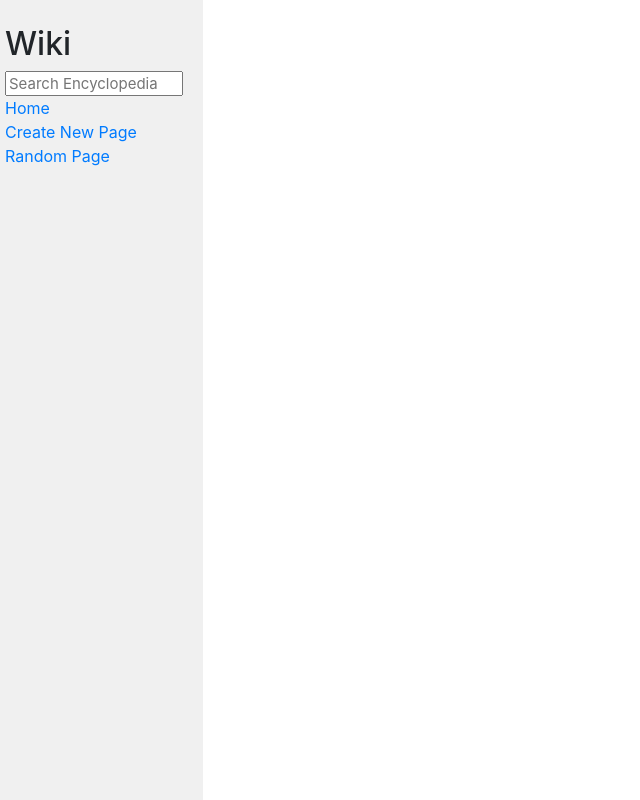
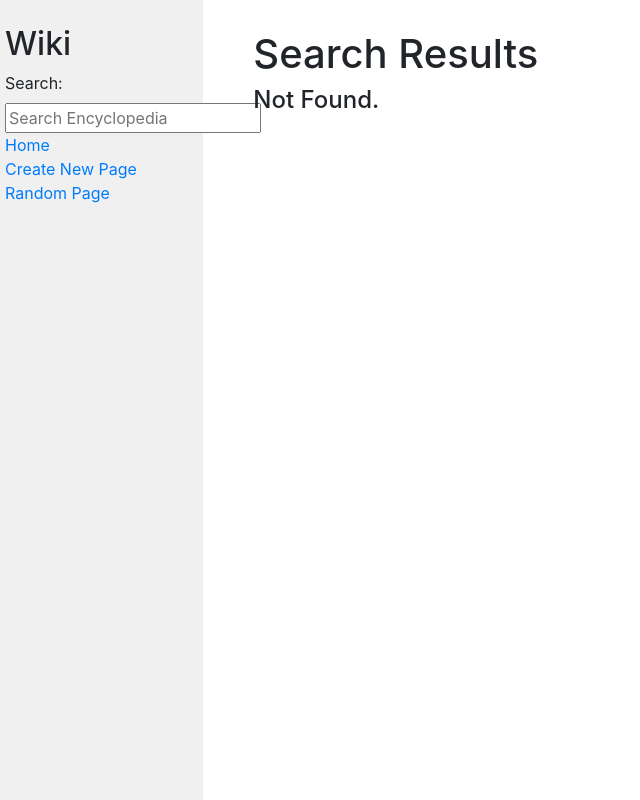
Before and after one commit to priyankasahoo10/CS50w-wiki, a Django app: page /search in a window 1280 px wide. Shown: the whole page, without its empty margins (0-640 px from the left). Run offline with Django 3.2, Linux system fonts and the light colour scheme; some libraries are stand-ins or nearby versions.

Commit message:
few edits

```diff
--- a/encyclopedia/templates/encyclopedia/layout.html
+++ b/encyclopedia/templates/encyclopedia/layout.html
@@ -12,9 +12,10 @@
         <div class="row">
             <div class="sidebar col-lg-2 col-md-3">
                 <h2>Wiki</h2>
-                <form action="{% url 'search' %}">
+                <form action="{% url 'search' %}" method="GET" name="q">
                     {% csrf_token %}
-                    <input class="search" type="text" name="q" placeholder="Search Encyclopedia">
+                    {{ form }}
+                    <!-- <input class="search" type="text" name="q" placeholder="Search Encyclopedia"> -->
                 </form>
                 <div>
                     <a href="{% url 'index' %}">Home</a>
--- a/encyclopedia/templates/encyclopedia/search.html
+++ b/encyclopedia/templates/encyclopedia/search.html
@@ -1,10 +1,27 @@
 {% extends "encyclopedia/layout.html" %}
 
 {% block title %}
-    Search Encyclopedia
+    Search Results
 {% endblock %}
 
 {% block body %}
+<ul>
+    <h1>Search Results</h1>
 
+    {% if results|length == 1 %}
+        {{results|length}}
+
+    {% elif results|length > 1 %}
+        {{results|length }}
+    {% endif %}
+
+    {% for result in results %}
+        <li>
+            <a href="{% url 'title' result %}">{{ result }}</a>
+        </li>
+    {% empty %}
+        <h4>Not Found.</h4>
+    {% endfor %}
+</ul>
 
 {% endblock %}
--- a/encyclopedia/views.py
+++ b/encyclopedia/views.py
@@ -16,7 +16,7 @@ class EditPage(forms.Form):
 
 def index(request):
     return render(request, "encyclopedia/index.html", {
-        "entries": util.list_entries()
+        "entries": util.list_entries(), "form": Search()
     })
 
 def entry(request, title):
@@ -25,7 +25,7 @@ def entry(request, title):
         page = util.get_entry(title)
         pageconvert = markdown2.markdown(page)
         return render(request, "encyclopedia/title.html", {
-            "title": title, "content": pageconvert
+            "title": title, "content": pageconvert, "form": Search()
         })
     else:
         return render(request, "encyclopedia/error.html", {
@@ -35,21 +35,32 @@ def entry(request, title):
 def search(request):
     if request.method == "GET":
         form = Search(request.GET)
+        entries_found = []
+        all_entries = util.list_entries()
         if form.is_valid():
             search = form.cleaned_data["search"].lower()
-            entries = util.list_entries()
 
-
-        return render(request,"encyclopedia/search.html", {
-            "search": Search()
-        })
-
+            for i in all_entries:
+                if search.lower() == i.lower():
+                    page = util.get_entry(i)
+                    pageconvert = markdown2.markdown(page)
+                    return render(request, "encyclopedia/title.html", {
+                        "title": i, "content": pageconvert, "form": Search()
+                    })
+                if search.lower() in i.lower():
+                    entries_found.append(i)
+            return render(request, "encyclopedia/search.html", {
+                "results" : entries_found, "search": search, "form": Search()
+            })
+    return render(request, "encyclopedia/search.html", {
+        "results": "", "search":"","form": Search()
+    })
 
 def new(request):
     if request.method == "GET":
         createpage = NewPage(request.GET)
         return render(request, "encyclopedia/new.html", {
-            "newpage": NewPage()
+            "newpage": NewPage(), "form":Search()
         } )
     else:
         createpage = NewPage(request.POST)
@@ -68,7 +79,7 @@ def new(request):
                     return entry(request,title)
         else:
             return render(request, "encyclopedia/new.html", {
-                "newpage": NewPage()
+                "newpage": NewPage(), "form": Search()
             })
 
 def edit(request, title):
```
Also changed, not shown: encyclopedia/templates/encyclopedia/index.html (line endings or trailing spaces).
